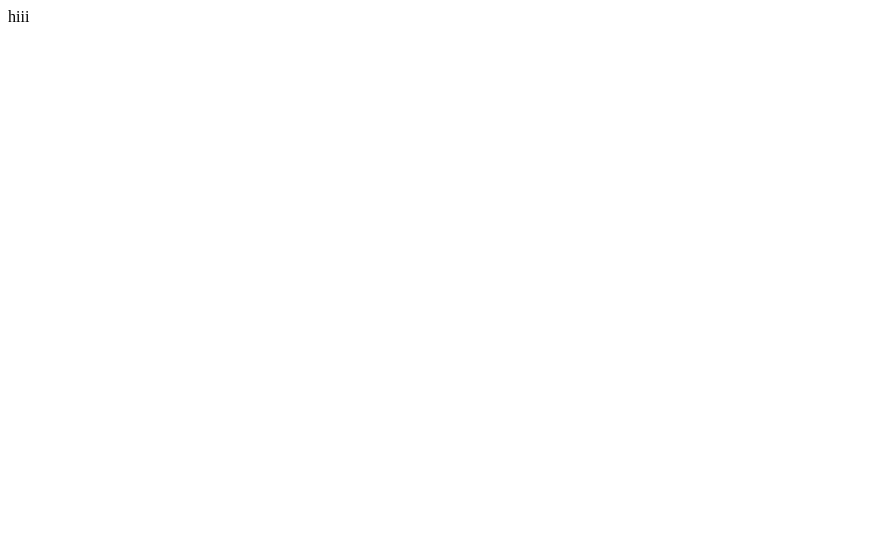
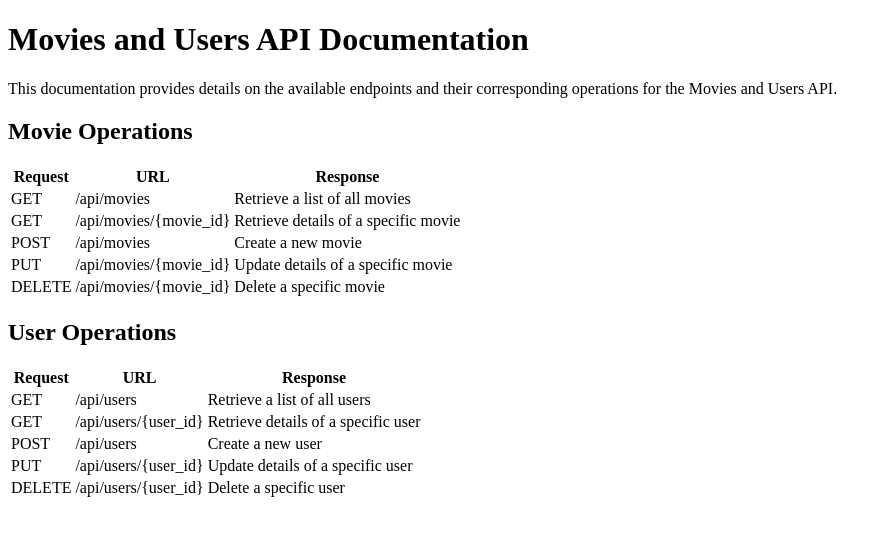
Before and after one commit to jimmy8000/movie_api, a website: page public/documentation.html in a window 1280 px wide. Shown: the whole page, without its empty margins (0-892 px from the left). Drawn offline with Linux system fonts and the light colour scheme.

Commit message:
2.5: REST & API Endpoints
added express, uuid and bodyparser.

```diff
--- a/package.json
+++ b/package.json
@@ -14,7 +14,8 @@
     "body-parser": "^1.20.2",
     "express": "^4.18.2",
     "lodash": "^4.17.21",
-    "morgan": "^1.10.0"
+    "morgan": "^1.10.0",
+    "uuid": "^9.0.1"
   },
   "devDependencies": {
     "eslint": "^8.55.0"
--- a/public/documentation.html
+++ b/public/documentation.html
@@ -3,9 +3,83 @@
 <head>
     <meta charset="UTF-8">
     <meta name="viewport" content="width=device-width, initial-scale=1.0">
-    <title>Document</title>
+    <title>Movies and Users API Documentation</title>
 </head>
 <body>
-    hiii
+
+<h1>Movies and Users API Documentation</h1>
+
+<p>This documentation provides details on the available endpoints and their corresponding operations for the Movies and Users API.</p>
+
+<h2>Movie Operations</h2>
+
+<table>
+    <tr>
+        <th>Request</th>
+        <th>URL</th>
+        <th>Response</th>
+    </tr>
+    <tr>
+        <td>GET</td>
+        <td>/api/movies</td>
+        <td>Retrieve a list of all movies</td>
+    </tr>
+    <tr>
+        <td>GET</td>
+        <td>/api/movies/{movie_id}</td>
+        <td>Retrieve details of a specific movie</td>
+    </tr>
+    <tr>
+        <td>POST</td>
+        <td>/api/movies</td>
+        <td>Create a new movie</td>
+    </tr>
+    <tr>
+        <td>PUT</td>
+        <td>/api/movies/{movie_id}</td>
+        <td>Update details of a specific movie</td>
+    </tr>
+    <tr>
+        <td>DELETE</td>
+        <td>/api/movies/{movie_id}</td>
+        <td>Delete a specific movie</td>
+    </tr>
+</table>
+
+<h2>User Operations</h2>
+
+<table>
+    <tr>
+        <th>Request</th>
+        <th>URL</th>
+        <th>Response</th>
+    </tr>
+    <tr>
+        <td>GET</td>
+        <td>/api/users</td>
+        <td>Retrieve a list of all users</td>
+    </tr>
+    <tr>
+        <td>GET</td>
+        <td>/api/users/{user_id}</td>
+        <td>Retrieve details of a specific user</td>
+    </tr>
+    <tr>
+        <td>POST</td>
+        <td>/api/users</td>
+        <td>Create a new user</td>
+    </tr>
+    <tr>
+        <td>PUT</td>
+        <td>/api/users/{user_id}</td>
+        <td>Update details of a specific user</td>
+    </tr>
+    <tr>
+        <td>DELETE</td>
+        <td>/api/users/{user_id}</td>
+        <td>Delete a specific user</td>
+    </tr>
+</table>
+
 </body>
 </html>
```
Also changed, not shown: index.js (+79 -13 lines), 1 other file.
